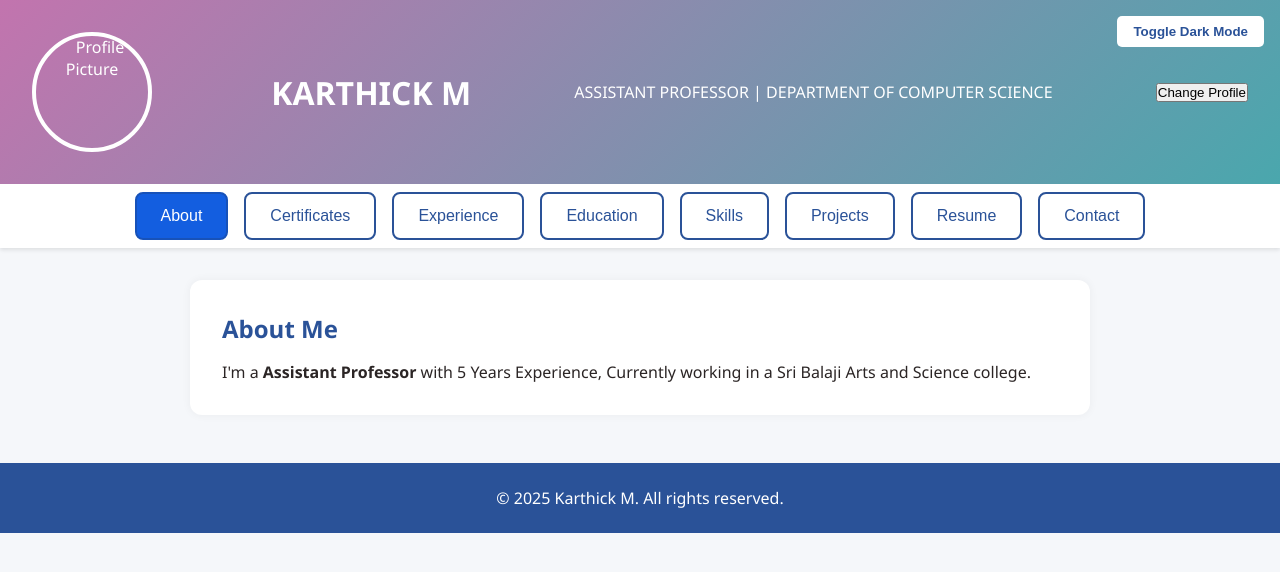
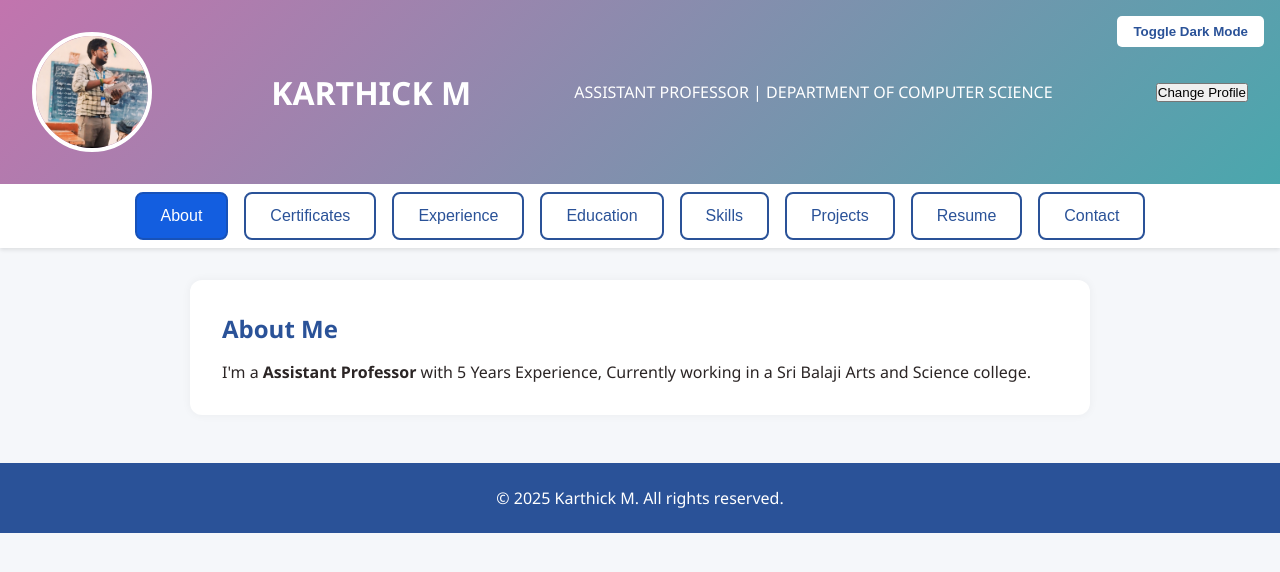
Before and after one commit to karthikmanickam95/cs, a plain HTML site: page index.html in a window 1280 px wide. Drawn offline with Linux system fonts and the light colour scheme.

Commit message:
index.html

```diff
--- a/index.html
+++ b/index.html
@@ -199,7 +199,7 @@
 <body>
 <header style="display: flex; flex-direction: row; align-items: center; justify-content: space-between; padding: 2rem">
   <button class="dark-toggle" onclick="toggleDarkMode()">Toggle Dark Mode</button>
-  <img src="Karthick(1).jpg" alt="Profile Picture" class="profile-picture" id="profileImage" style="margin: 0 1rem 0 0; align-self: flex-start;">
+  <img src="Karthik(1).jpg" alt="Profile Picture" class="profile-picture" id="profileImage" style="margin: 0 1rem 0 0; align-self: flex-start;">
   <div style="text-align: left;">
     <h1>KARTHICK M</h1>
 
```
